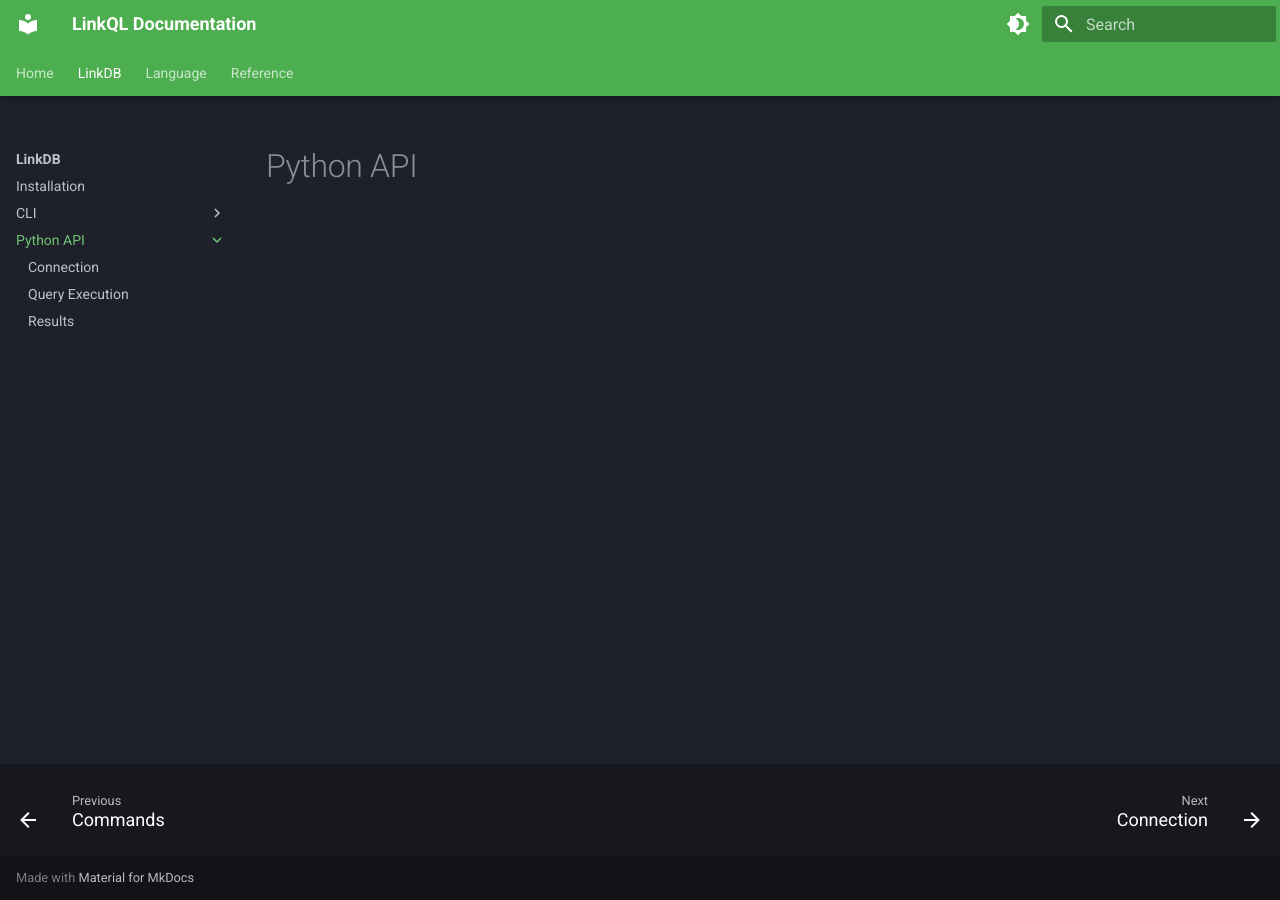
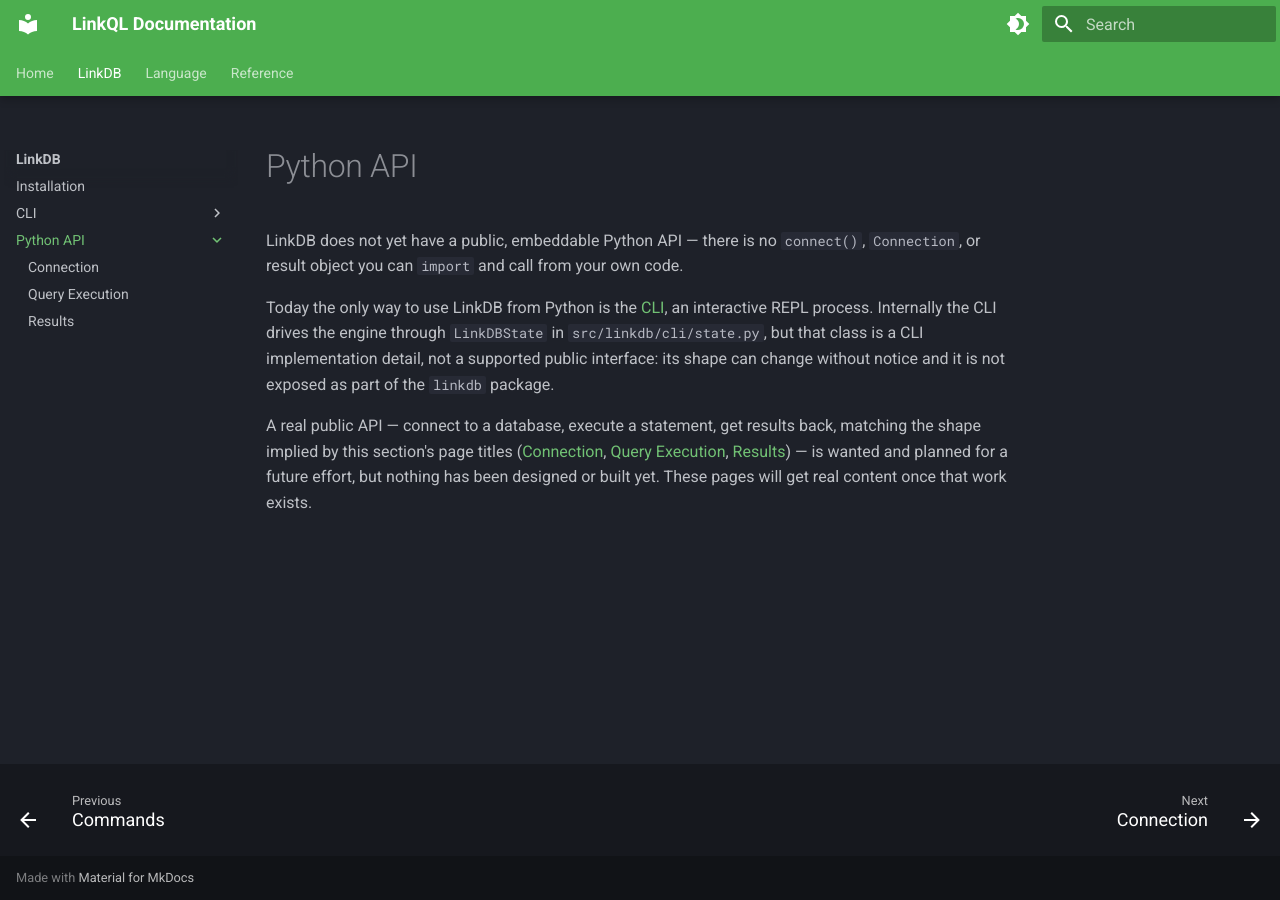
Before and after one commit to linkql/linkdb-docs, an MkDocs documentation site: the page built from docs/linkdb/api/index.md, in a window 1280 px wide. Built offline with MkDocs 1.6.1 and Material for MkDocs 9.7.7, drawn with Linux system fonts in a browser that asks for light colours.

Commit message:
state plainly that the Python API doesn't exist yet

```diff
--- a/docs/linkdb/api/index.md
+++ b/docs/linkdb/api/index.md
@@ -1 +1,17 @@
 # Python API
+
+LinkDB does not yet have a public, embeddable Python API — there is no
+`connect()`, `Connection`, or result object you can `import` and call from
+your own code.
+
+Today the only way to use LinkDB from Python is the [CLI](../cli/index.md),
+an interactive REPL process. Internally the CLI drives the engine through
+`LinkDBState` in `src/linkdb/cli/state.py`, but that class is a CLI
+implementation detail, not a supported public interface: its shape can
+change without notice and it is not exposed as part of the `linkdb` package.
+
+A real public API — connect to a database, execute a statement, get results
+back, matching the shape implied by this section's page titles ([Connection](connection.md),
+[Query Execution](query_execution.md), [Results](results.md)) — is wanted
+and planned for a future effort, but nothing has been designed or built
+yet. These pages will get real content once that work exists.
```
Also changed, not shown: docs/linkdb/api/connection.md (+4 -0 lines), docs/linkdb/api/query_execution.md (+4 -0 lines), docs/linkdb/api/results.md (+4 -0 lines).
